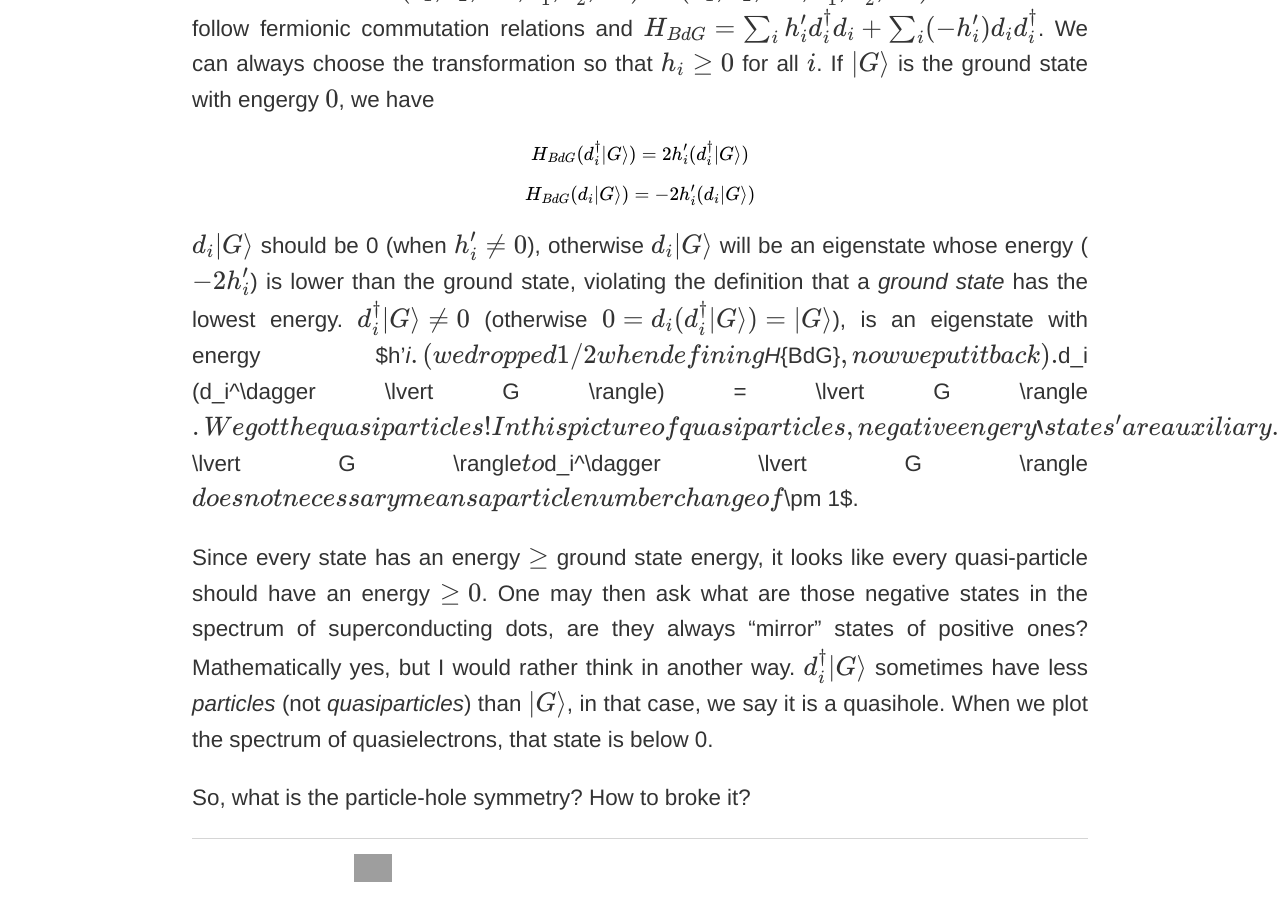
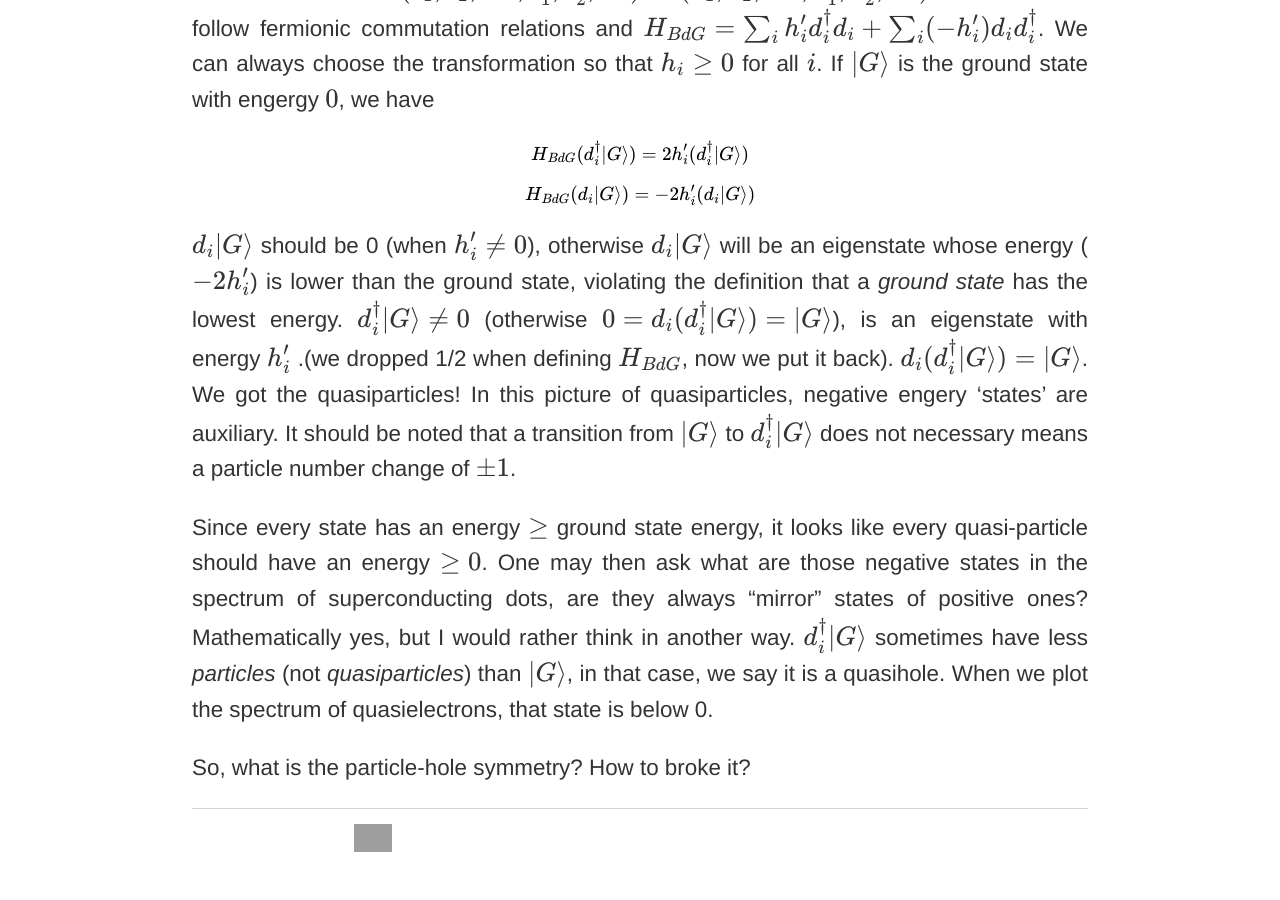
Before and after one commit to cover-me/cover-me.github.io, a Jekyll site: the page built from _posts/2019-05-11-something-about-particle-hole-symmetry.md, in a window 1280 px wide and 900 px high, scrolled down 2134 px. Built offline with Jekyll 4.4.1, drawn with Linux system fonts in a browser that asks for light colours; formulas are drawn with MathJax 3; after the commit the page ends 3004 px from its top, so only the background shows below that; grey boxes are pictures that could not be loaded.

```diff
--- a/_posts/2019-05-11-something-about-particle-hole-symmetry.md
+++ b/_posts/2019-05-11-something-about-particle-hole-symmetry.md
@@ -37,7 +37,7 @@ $$H_{BdG} (d_i^\dagger \lvert G\rangle) = 2 h'_i (d_i^\dagger \lvert G\rangle)$$
 
 $$H_{BdG} (d_i \lvert G\rangle) = - 2 h'_i (d_i \lvert G\rangle)$$
 
-$d_i \lvert G\rangle$ should be 0 (when $$h'_i \neq 0$$), otherwise $d_i \lvert G\rangle$ will be an eigenstate whose energy ($$-2 h'_i$$) is lower than the ground state, violating the definition that a _ground state_ has the lowest energy. $d_i^\dagger \lvert G\rangle \neq 0$ (otherwise $0 = d_i (d_i^\dagger \lvert G \rangle) = \lvert G \rangle$), is an eigenstate with energy $h'_i$ .(we dropped 1/2 when defining $H_{BdG}$, now we put it back). $d_i (d_i^\dagger \lvert G \rangle) = \lvert G \rangle$. We got the quasiparticles! In this picture of quasiparticles, negative engery 'states' are auxiliary. It should be noted that a transition from $\lvert G \rangle$ to $d_i^\dagger \lvert G \rangle$ does not necessary means a particle number change of $\pm 1$.
+$d_i \lvert G\rangle$ should be 0 (when $$h'_i \neq 0$$), otherwise $d_i \lvert G\rangle$ will be an eigenstate whose energy ($$-2 h'_i$$) is lower than the ground state, violating the definition that a _ground state_ has the lowest energy. $d_i^\dagger \lvert G\rangle \neq 0$ (otherwise $$0 = d_i (d_i^\dagger \lvert G \rangle) = \lvert G \rangle$$), is an eigenstate with energy $h'_i$ .(we dropped 1/2 when defining $$H_{BdG}$$, now we put it back). $d_i (d_i^\dagger \lvert G \rangle) = \lvert G \rangle$. We got the quasiparticles! In this picture of quasiparticles, negative engery 'states' are auxiliary. It should be noted that a transition from $\lvert G \rangle$ to $d_i^\dagger \lvert G \rangle$ does not necessary means a particle number change of $\pm 1$.
 
 Since every state has an energy $\geq$ ground state energy, it looks like every quasi-particle should have an energy $\geq 0$. One may then ask what are those negative states in the spectrum of superconducting dots, are they always "mirror" states of positive ones? Mathematically yes, but I would rather think in another way. $d_i^\dagger \lvert G\rangle$ sometimes have less _particles_ (not _quasiparticles_) than $\lvert G\rangle$, in that case, we say it is a quasihole. When we plot the spectrum of quasielectrons, that state is below 0.
 
```
